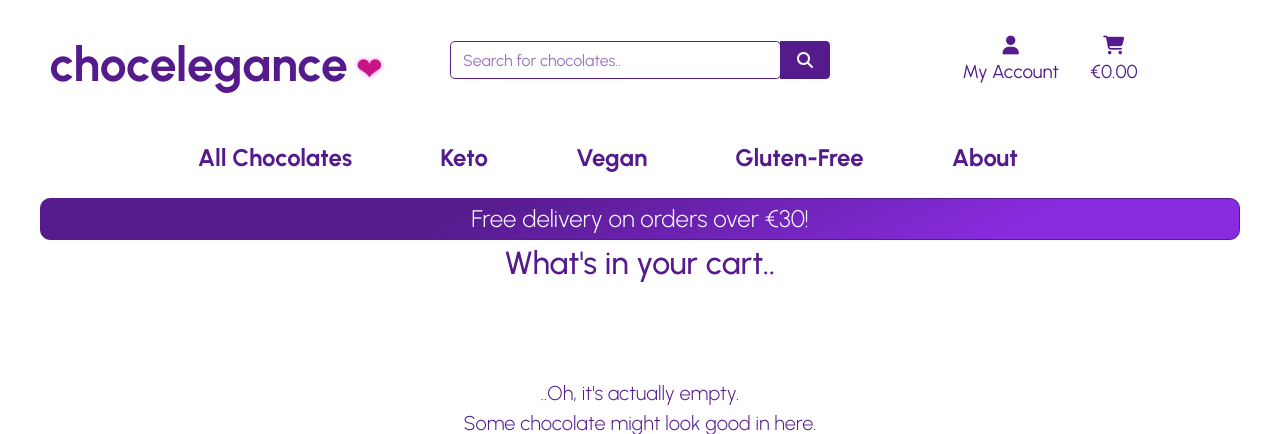
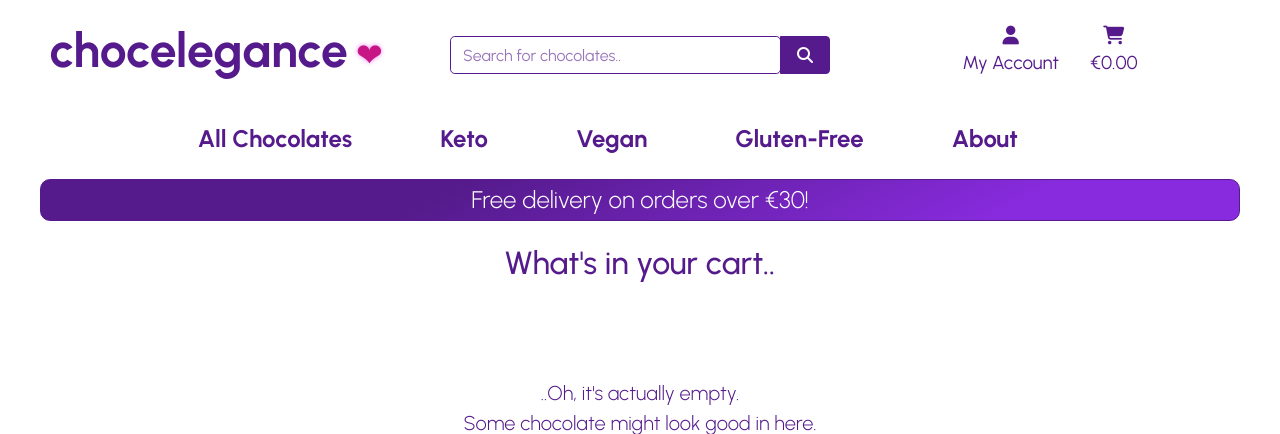
Before and after one commit to DannyGilligan/chocelegance-resubmission, a Django app: page /cart/ in a window 1280 px wide. Shown: the top 434 px of the page. Run offline with Django 3.2, Linux system fonts and the light colour scheme; some libraries are stand-ins or nearby versions.

Commit message:
Adjust positioning of logo on larger screens

```diff
--- a/static/css/base.css
+++ b/static/css/base.css
@@ -43,7 +43,6 @@ body {
 
 .nav-link {
     padding: .6rem;
-    padding-top: 1.2rem;
 }
 
 .nav-link i {
@@ -1198,6 +1197,10 @@ https://www.geeksforgeeks.org/how-to-create-fade-in-effect-on-page-load-using-cs
         margin-top: 10rem !important;
         border: 1px solid red;;
     }
+
+    .main-logo-link {
+        padding-bottom: 1.1rem !important;
+    }
 }
 
 @media (min-width: 1100px) {
```
